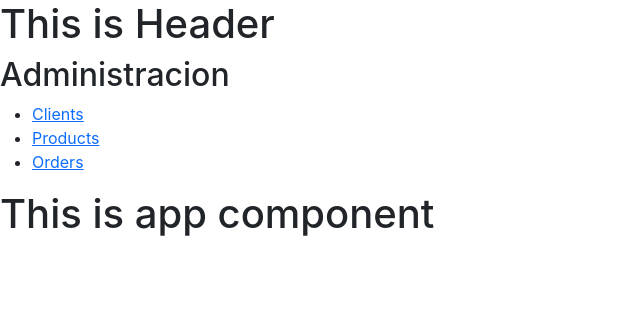
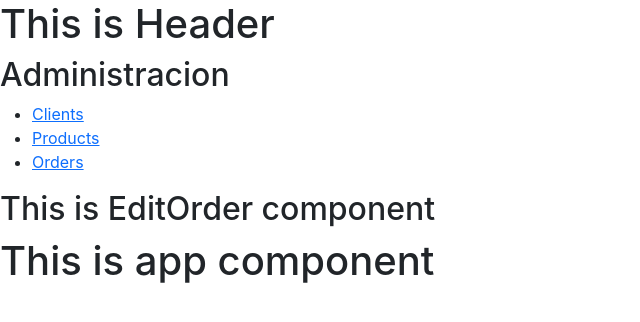
Before and after one commit to ParisArcos/CRM_API-Client, a React (Create React App) app: page /orders/edit/1 in a window 1280 px wide. Shown: the top 322 px of the page, without its empty margins (0-640 px from the left). Built offline with nearby package versions, Linux system fonts and the light colour scheme.

Commit message:
build->Orders

```diff
--- a/src/App.js
+++ b/src/App.js
@@ -16,6 +16,8 @@ import NewProduct from "./components/products/NewProduct";
 import EditProduct from "./components/products/EditProduct";
 
 import Orders from "./components/orders/Orders";
+import NewOrder from "./components/orders/NewOrder";
+import EditOrder from "./components/orders/EditOrder";
 
 function App() {
   return (
@@ -26,6 +28,9 @@ function App() {
           <Nav />
           <main className="caja-contenido col-9">
             <Routes>
+              {
+                //? clients
+              }
               <Route exact path="/" element={<Clients />} />
               <Route exact path="/clients/new" element={<NewClient />} />
               <Route
@@ -33,7 +38,9 @@ function App() {
                 path="clients/edit/:clientId"
                 element={<EditClient />}
               />
-
+              {
+                //? products
+              }
               <Route exact path="/products" element={<Products />} />
               <Route exact path="/products/new" element={<NewProduct />} />
               <Route
@@ -41,8 +48,16 @@ function App() {
                 path="/products/edit/:productId"
                 element={<EditProduct />}
               />
-
+              {
+                //? orders
+              }
               <Route exact path="/orders" element={<Orders />} />
+              <Route exact path="/orders/new" element={<NewOrder />} />
+              <Route
+                exact
+                path="/orders/edit/:ordersId"
+                element={<EditOrder />}
+              />
             </Routes>
           </main>
         </div>
--- a/src/components/clients/Client.js
+++ b/src/components/clients/Client.js
@@ -42,6 +42,12 @@ const Client = ({ client }) => {
           <i className="fas fa-pen-alt"></i>
           Editar Cliente
         </Link>
+
+        <Link to={`orders/new/${_id}`} className="btn btn-amarillo">
+          <i className="fas fa-pen-alt"></i>
+          New Order
+        </Link>
+
         <button
           type="button"
           className="btn btn-rojo btn-eliminar"
--- /dev/null
+++ b/src/components/orders/EditOrder.js
@@ -0,0 +1,11 @@
+import React from "react";
+
+const EditOrder = () => {
+  return (
+    <div>
+      <h2>This is EditOrder component</h2>
+    </div>
+  );
+};
+
+export default EditOrder;
--- /dev/null
+++ b/src/components/orders/NewOrder.js
@@ -0,0 +1,11 @@
+import React, { useState, useEffect, Fragment } from "react";
+
+const NewOrder = () => {
+  return (
+    <>
+      <h2>This is NewOrder component</h2>
+    </>
+  );
+};
+
+export default NewOrder;
```
Also changed, not shown: src/components/orders/Order.js (added, +11 -0 lines).
